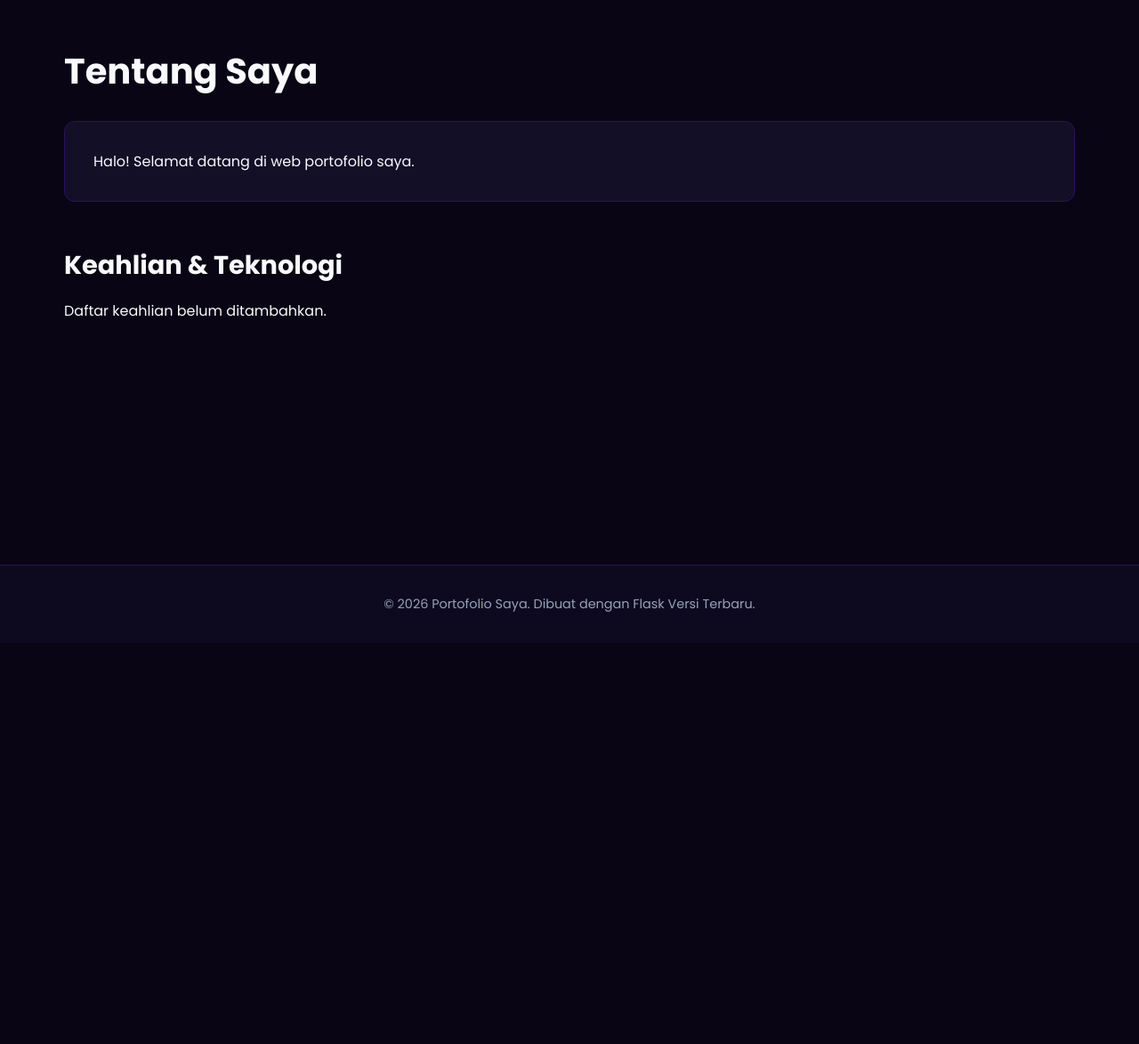
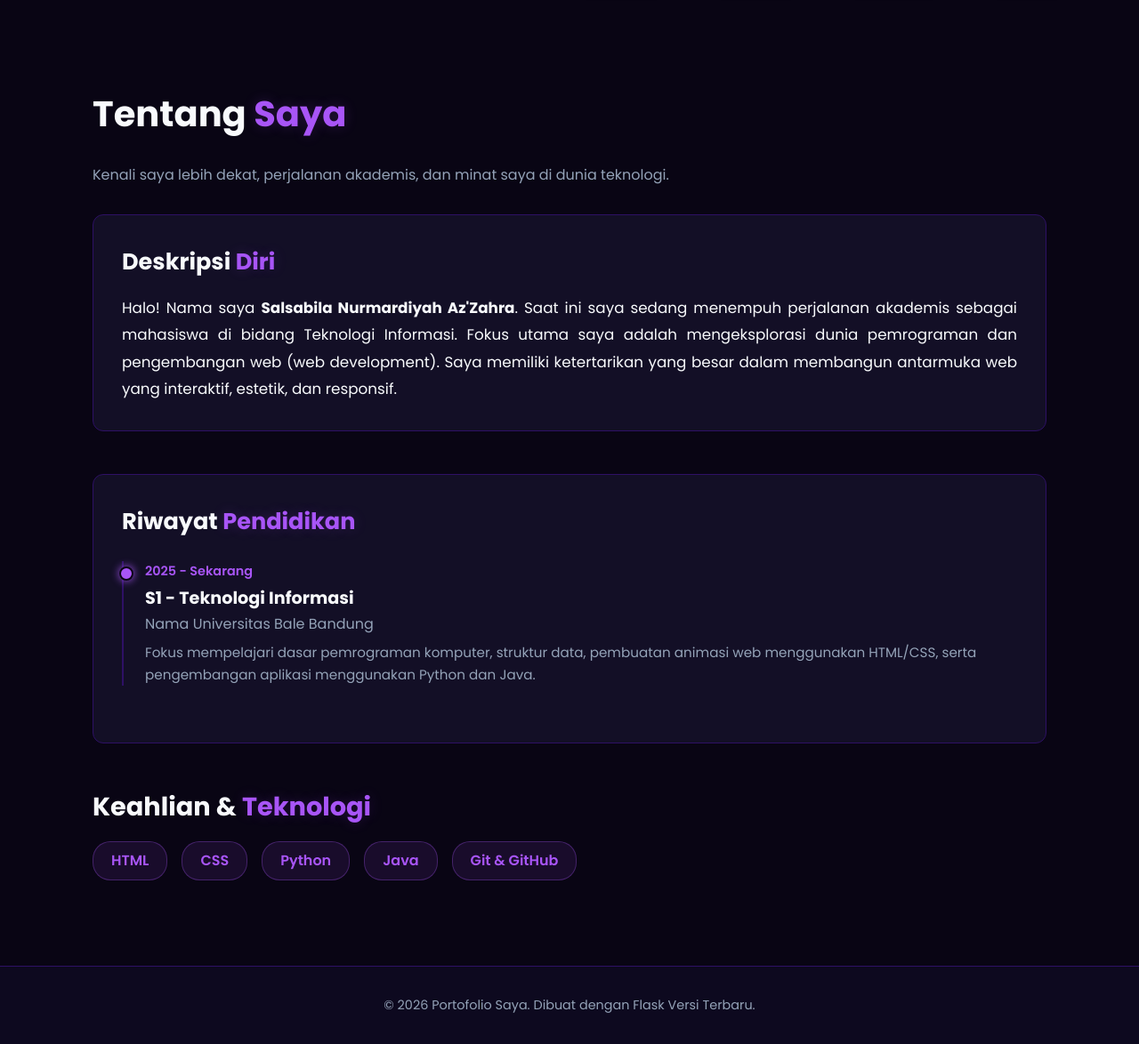
Before and after one commit to salnhazzaara1-bit/portopolio_flask, a Flask app: page /about in a window 1280 px wide. Shown: the part 77-1251 px from the top of the page at 89% size. Before the commit the page ends 765 px from the top, so only its background shows below. Run offline with Flask 3, Linux system fonts and the light colour scheme.

Commit message:
feat: perbarui halaman about

```diff
--- a/app.py
+++ b/app.py
@@ -22,11 +22,7 @@ def index():
     profile = Profile.query.first()
     return render_template('index.html', profile=profile)
 
-@app.route('/about')
-def about():
-    profile = Profile.query.first()
-    skills = Skill.query.all()
-    return render_template('about.html', profile=profile, skills=skills)
+
 
 @app.route('/portfolio')
 def portfolio():
@@ -71,4 +67,46 @@ if __name__ == '__main__':
             db.session.add(default_profile)
             db.session.commit()
 
-    app.run(debug=True)
+
+class Education(db.Model):
+    id = db.Column(db.Integer, primary_key=True)
+    institution = db.Column(db.String(100), nullable=False) # Nama Sekolah/Kampus
+    degree = db.Column(db.String(100), nullable=False)      # Jurusan/Gelar
+    duration = db.Column(db.String(50), nullable=False)     # Tahun (Contoh: "2025 - Sekarang")
+    description = db.Column(db.Text, nullable=True)         # Keterangan tambahan
+
+class Skill(db.Model):
+    # Tambahkan baris ini tepat di bawah nama class (perhatikan indentasi spasi/tab-nya)
+    __table_args__ = {'extend_existing': True}
+
+    id = db.Column(db.Integer, primary_key=True)
+    name = db.Column(db.String(50), nullable=False)
+
+# 2. Update Route Halaman About
+@app.route('/about')
+def about():
+    # Deskripsi diri lengkap
+    profile_desc = (
+        "Halo! Nama saya Salsabila Nurmardiyah Az'Zahra. Saat ini saya sedang menempuh "
+        "perjalanan akademis sebagai mahasiswa di bidang Teknologi Informasi. Fokus utama saya "
+        "adalah mengeksplorasi dunia pemrograman dan pengembangan web (web development). "
+        "Saya memiliki ketertarikan yang besar dalam membangun antarmuka web yang interaktif, "
+        "estetik, dan responsif."
+    )
+
+    # Mengambil data dari database secara dinamis
+    education_history = Education.query.order_by(Education.id.desc()).all()
+    skills_list = Skill.query.all()
+
+    # Kirim data ke file HTML
+    return render_template('about.html',
+                           description=profile_desc,
+                           educations=education_history,
+                           skills=skills_list)
+
+if __name__ == '__main__':
+    # Membuka konteks aplikasi Flask agar db.create_all() bisa berjalan aman
+            with app.app_context():
+               db.create_all() # Ini akan otomatis membuat tabel education & skill jika belum ada
+
+            app.run(debug=True)
--- a/static/css/style.css
+++ b/static/css/style.css
@@ -227,6 +227,77 @@ body {
   border: 1px solid rgba(168, 85, 247, 0.3);
 }
 
+/* ==================== STYLING SUB-JUDUL & STRUKTUR ABOUT ==================== */
+.section-subtitle {
+  font-size: 1.6rem;
+  margin-bottom: 1rem;
+  color: var(--text-main);
+}
+
+.section-subtitle span,
+.about-page h2 span,
+.skills-title span {
+  color: var(--accent-color);
+  text-shadow: 0 0 15px rgba(168, 85, 247, 0.2);
+}
+
+.intro-p {
+  color: var(--text-main);
+  font-size: 1.05rem;
+  line-height: 1.8;
+  text-align: justify;
+}
+
+/* ==================== TIMELINE PENDIDIKAN ==================== */
+.timeline {
+  position: relative;
+  border-left: 2px solid #2e1065;
+  padding-left: 1.5rem;
+  margin-top: 1.5rem;
+}
+
+.timeline-item {
+  position: relative;
+  margin-bottom: 2rem;
+}
+
+.timeline-item::before {
+  content: "";
+  position: absolute;
+  left: -29px;
+  top: 6px;
+  width: 12px;
+  height: 12px;
+  border-radius: 50%;
+  background-color: var(--accent-color);
+  border: 2px solid var(--bg-color);
+  box-shadow: 0 0 10px var(--accent-color);
+}
+
+.timeline-date {
+  font-size: 0.9rem;
+  color: var(--accent-color);
+  font-weight: 600;
+  margin-bottom: 0.25rem;
+}
+
+.timeline-content h4 {
+  font-size: 1.2rem;
+  color: var(--text-main);
+}
+
+.timeline-content h5 {
+  font-size: 1rem;
+  color: var(--text-muted);
+  font-weight: 500;
+}
+
+.timeline-content p {
+  font-size: 0.95rem;
+  color: var(--text-muted);
+  margin-top: 0.5rem;
+}
+
 /* ==================== PORTFOLIO PAGE ==================== */
 .section-desc {
   color: var(--text-muted);
--- a/templates/about.html
+++ b/templates/about.html
@@ -1,20 +1,54 @@
-{% extends 'base.html' %} {% block title %}Tentang Saya - Portofolio Saya{%
-endblock %} {% block content %}
-<section class="about-page">
-  <div class="about-container">
-    <h2>Tentang Saya</h2>
-    <div class="about-card">
-      <p>{{ profile.about_text if profile else 'Belum ada data biografi.' }}</p>
-    </div>
+{% extends 'base.html' %} {% block title %}Tentang - Portofolio Saya{% endblock
+%} {% block content %}
+<div class="content-wrapper about-page">
+  <!-- Judul Halaman -->
+  <h2>Tentang <span>Saya</span></h2>
+  <p class="section-desc">
+    Kenali saya lebih dekat, perjalanan akademis, dan minat saya di dunia
+    teknologi.
+  </p>
 
-    <h3 class="skills-title">Keahlian & Teknologi</h3>
-    <div class="skills-grid">
-      {% if skills %} {% for skill in skills %}
-      <div class="skill-badge">{{ skill.name }}</div>
-      {% endfor %} {% else %}
-      <p class="empty-text">Daftar keahlian belum ditambahkan.</p>
-      {% endif %}
+  <!-- 1. DESKRIPSI LENGKAP DIRI -->
+  <div class="about-card">
+    <h3 class="section-subtitle">Deskripsi <span>Diri</span></h3>
+    <p class="intro-p">
+      Halo! Nama saya <strong>Salsabila Nurmardiyah Az'Zahra</strong>. Saat ini
+      saya sedang menempuh perjalanan akademis sebagai mahasiswa di bidang
+      Teknologi Informasi. Fokus utama saya adalah mengeksplorasi dunia
+      pemrograman dan pengembangan web (web development). Saya memiliki
+      ketertarikan yang besar dalam membangun antarmuka web yang interaktif,
+      estetik, dan responsif.
+    </p>
+  </div>
+
+  <!-- 2. RIWAYAT PENDIDIKAN (EDIT LANGSUNG DI SINI) -->
+  <div class="about-card education-section">
+    <h3 class="section-subtitle">Riwayat <span>Pendidikan</span></h3>
+    <div class="timeline">
+      <!-- Contoh Blok Pendidikan -->
+      <div class="timeline-item">
+        <div class="timeline-date">2025 - Sekarang</div>
+        <div class="timeline-content">
+          <h4>S1 - Teknologi Informasi</h4>
+          <h5>Nama Universitas Bale Bandung</h5>
+          <p>
+            Fokus mempelajari dasar pemrograman komputer, struktur data,
+            pembuatan animasi web menggunakan HTML/CSS, serta pengembangan
+            aplikasi menggunakan Python dan Java.
+          </p>
+        </div>
+      </div>
     </div>
   </div>
-</section>
+
+  <!-- 3. DAFTAR SKILL / KEAHLIAN -->
+  <h3 class="skills-title">Keahlian & <span>Teknologi</span></h3>
+  <div class="skills-grid">
+    <div class="skill-badge">HTML</div>
+    <div class="skill-badge">CSS</div>
+    <div class="skill-badge">Python</div>
+    <div class="skill-badge">Java</div>
+    <div class="skill-badge">Git & GitHub</div>
+  </div>
+</div>
 {% endblock %}
```
Also changed, not shown: instance/portfolio.db.
